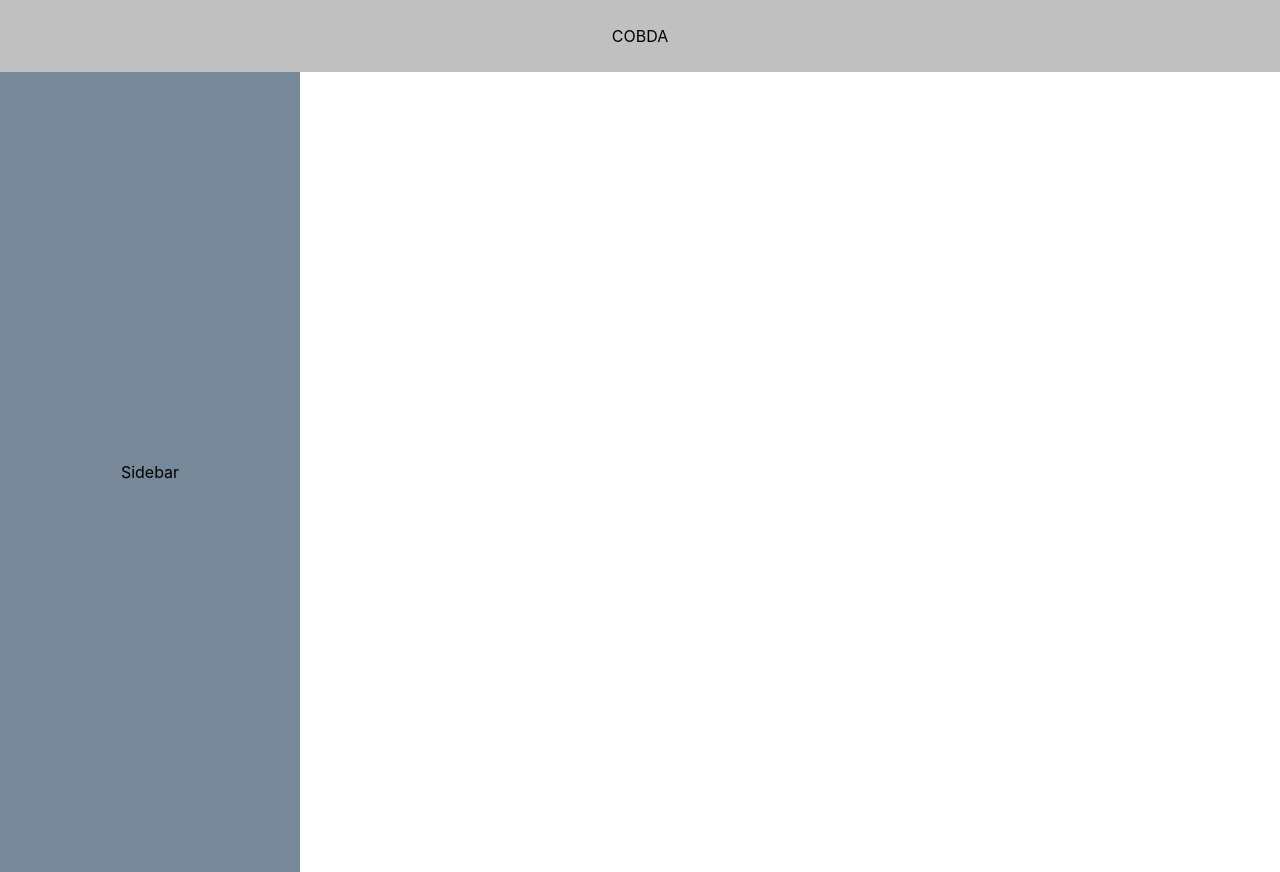
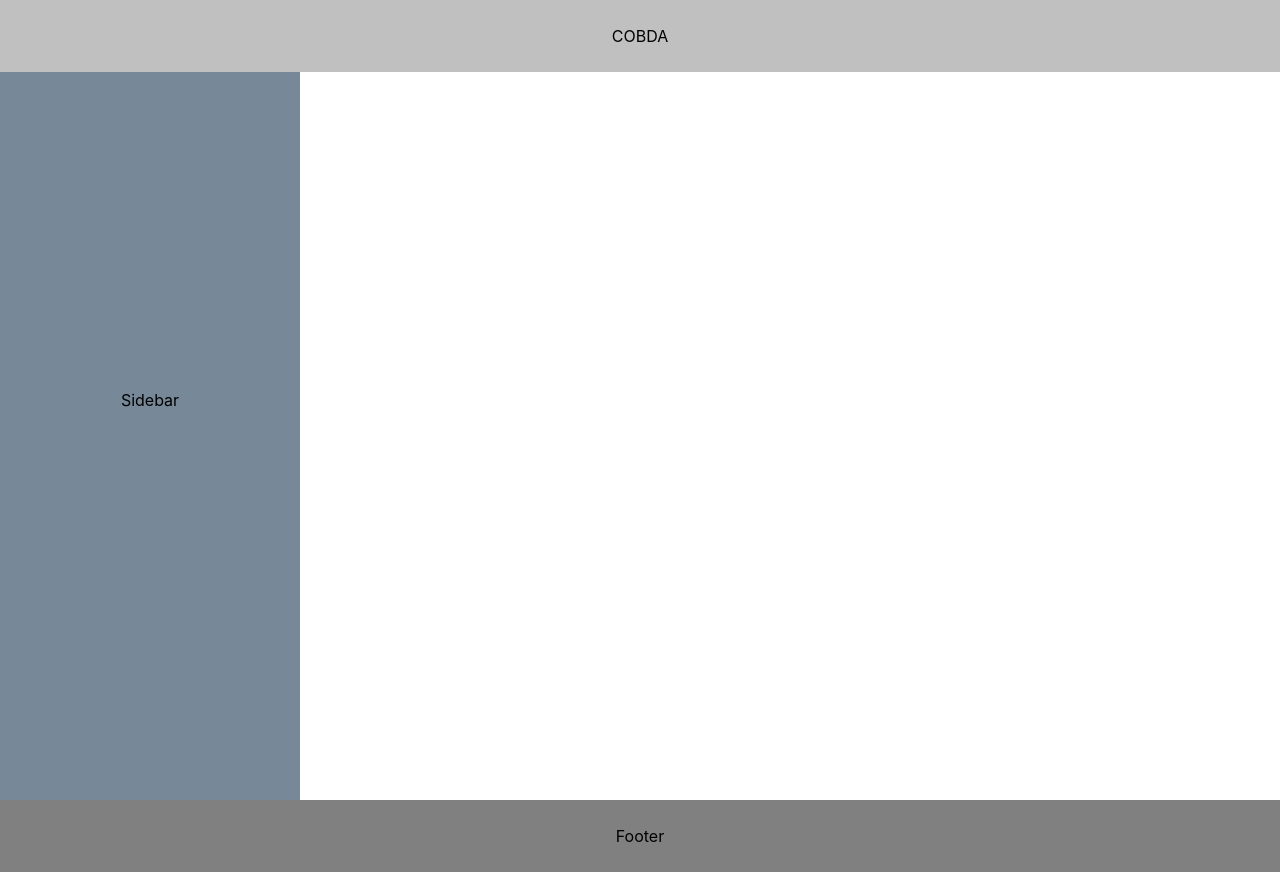
Before and after one commit to Cobda/cobda-web, a React (Create React App) app: page / in a window 1280 px wide. Before the commit the page ends 800 px from the top, so only its background shows below. Built offline with nearby package versions, Linux system fonts and the light colour scheme.

Commit message:
[ch60] Init Sidebar and Footer

```diff
--- a/src/components/Footer/index.tsx
+++ b/src/components/Footer/index.tsx
@@ -3,7 +3,7 @@ import './styles.scss';
 
 export default function Footer() {
   return (
-    <section>
+    <section className='footer-container'>
       <div>Footer</div>
     </section>
   );
--- a/src/components/Footer/styles.scss
+++ b/src/components/Footer/styles.scss
@@ -0,0 +1,11 @@
+@import '../../styles/main.scss';
+
+.footer-container {
+  height: rem(32);
+  background-color: $secondary;
+
+  @include flex-center();
+  @include respond-above(md) {
+    height: rem(72);
+  }
+}
--- a/src/components/Sidebar/styles.scss
+++ b/src/components/Sidebar/styles.scss
@@ -5,7 +5,6 @@
   height: 100vh;
   overflow: auto;
   width: rem(150);
-  position: fixed;
   background-color: $primary;
 
   @include flex-center();
--- a/src/styles/_mixins.scss
+++ b/src/styles/_mixins.scss
@@ -48,5 +48,5 @@
 @mixin sticky() {
   top: 0;
   width: 100%;
-  position: sticky;
+  position: fixed;
 }
```
